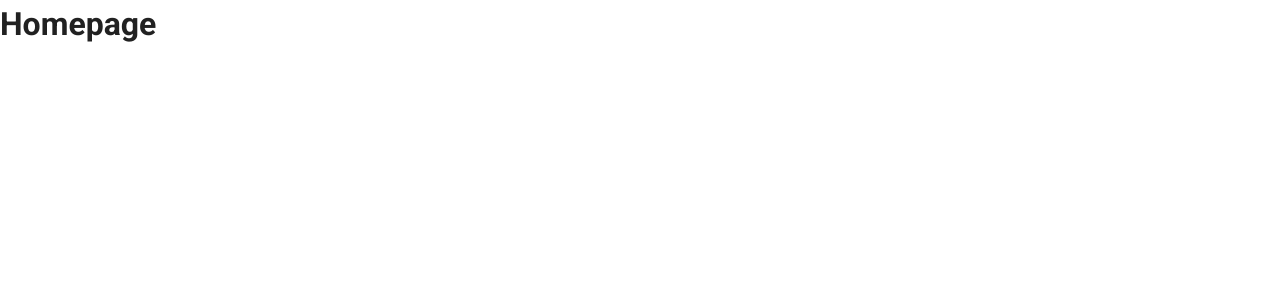
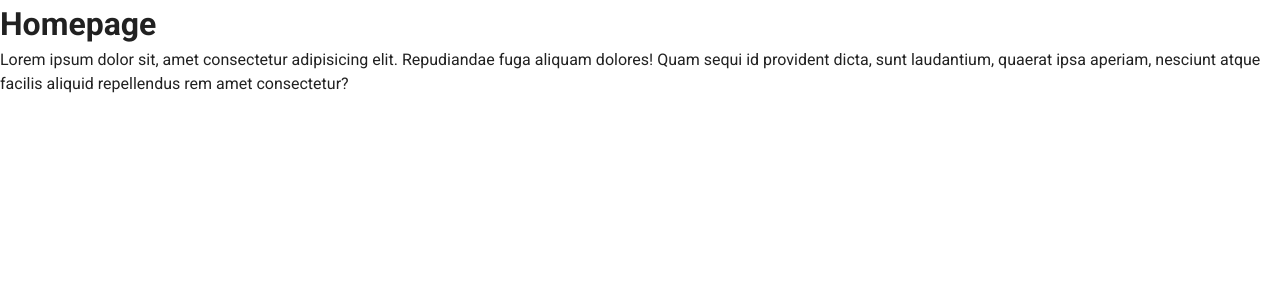
Before and after one commit to volbur/vuetify-todo, a Vue app: page / in a window 1280 px wide. Shown: the top 300 px of the page. Built offline with nearby package versions, Linux system fonts and the light colour scheme.

Commit message:
Replaced with a new syntax

```diff
--- a/src/App.vue
+++ b/src/App.vue
@@ -1,8 +1,8 @@
 <template>
   <v-app>
-    <v-content>
+    <v-main>
       <router-view />
-    </v-content>
+    </v-main>
   </v-app>
 </template>
 
--- a/src/views/Home.vue
+++ b/src/views/Home.vue
@@ -1,6 +1,12 @@
 <template>
   <div class="home">
     <h1>Homepage</h1>
+    <p>
+      Lorem ipsum dolor sit, amet consectetur adipisicing elit. Repudiandae fuga
+      aliquam dolores! Quam sequi id provident dicta, sunt laudantium, quaerat
+      ipsa aperiam, nesciunt atque facilis aliquid repellendus rem amet
+      consectetur?
+    </p>
   </div>
 </template>
 
```
